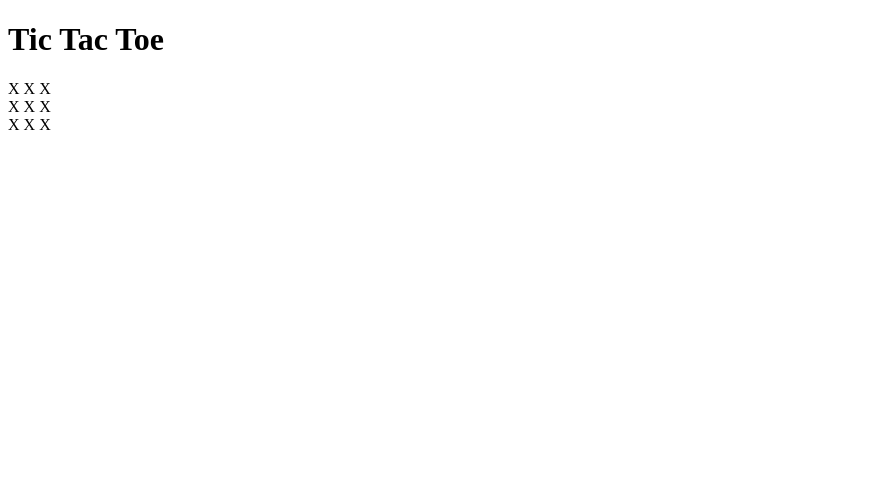
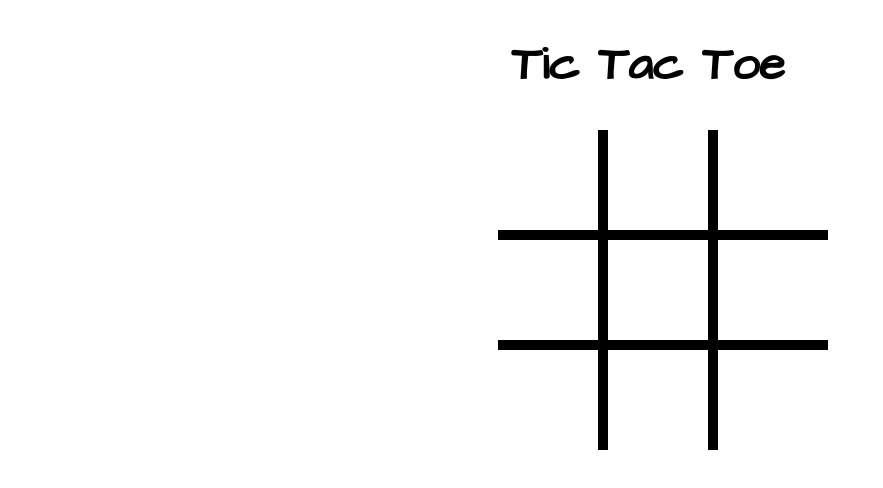
Before and after one commit to vivekmaru/Tic-Tac-Toe, a plain HTML site: page index.html in a window 1280 px wide. Shown: the whole page, without its empty margins (0-883 px from the left). Drawn offline with Linux system fonts and the light colour scheme.

Commit message:
Some css changes and added js

```diff
--- /dev/null
+++ b/app.js
@@ -0,0 +1,12 @@
+const board = document.querySelector('.container');
+const cells = [...board.querySelectorAll('.cell')];
+
+
+function updateBoard(e) {
+     if(e.target.className === 'cell') {
+   e.target.textContent = 'X';
+     }
+}
+
+board.addEventListener('click', updateBoard);
+//console.log(cells);
--- a/index.html
+++ b/index.html
@@ -7,27 +7,29 @@
     <meta http-equiv="X-UA-Compatible" content="ie=edge">
     <title>Document</title>
     <link href="https://fonts.googleapis.com/css?family=Architects+Daughter|Ubuntu" rel="stylesheet">
+    <link rel="stylesheet" href="style.css">
 </head>
 
 <body>
     <div class="container">
         <h1>Tic Tac Toe</h1>
         <div class="row">
-            <span class="cell">X</span>
-            <span class="cell">X</span>
-            <span class="cell">X</span>
+            <span class="cell" data-id="1"></span>
+            <span class="cell" data-id="2"></span>
+            <span class="cell" data-id="3"></span>
         </div>
         <div class="row">
-            <span class="cell">X</span>
-            <span class="cell">X</span>
-            <span class="cell">X</span>
+            <span class="cell" data-id="4"></span>
+            <span class="cell" data-id="5"></span>
+            <span class="cell" data-id="6"></span>
         </div>
         <div class="row">
-            <span class="cell">X</span>
-            <span class="cell">X</span>
-            <span class="cell">X</span>
+            <span class="cell" data-id="7"></span>
+            <span class="cell" data-id="8"></span>
+            <span class="cell" data-id="9"></span>
         </div>
     </div>
+    <script src="app.js"></script>
 </body>
 
 </html>
--- a/scss/main.scss
+++ b/scss/main.scss
@@ -1,4 +1,4 @@
-.body,
+body,
 html {
     width: 100%;
     height: 100%;
@@ -16,7 +16,7 @@ html {
 }
 
 .row {
-    font-size: 5em;
+    font-size: 4em;
     width: 110%;
     border-bottom: 10px solid black;
     text-align: center;
```
Also changed, not shown: style.css.
